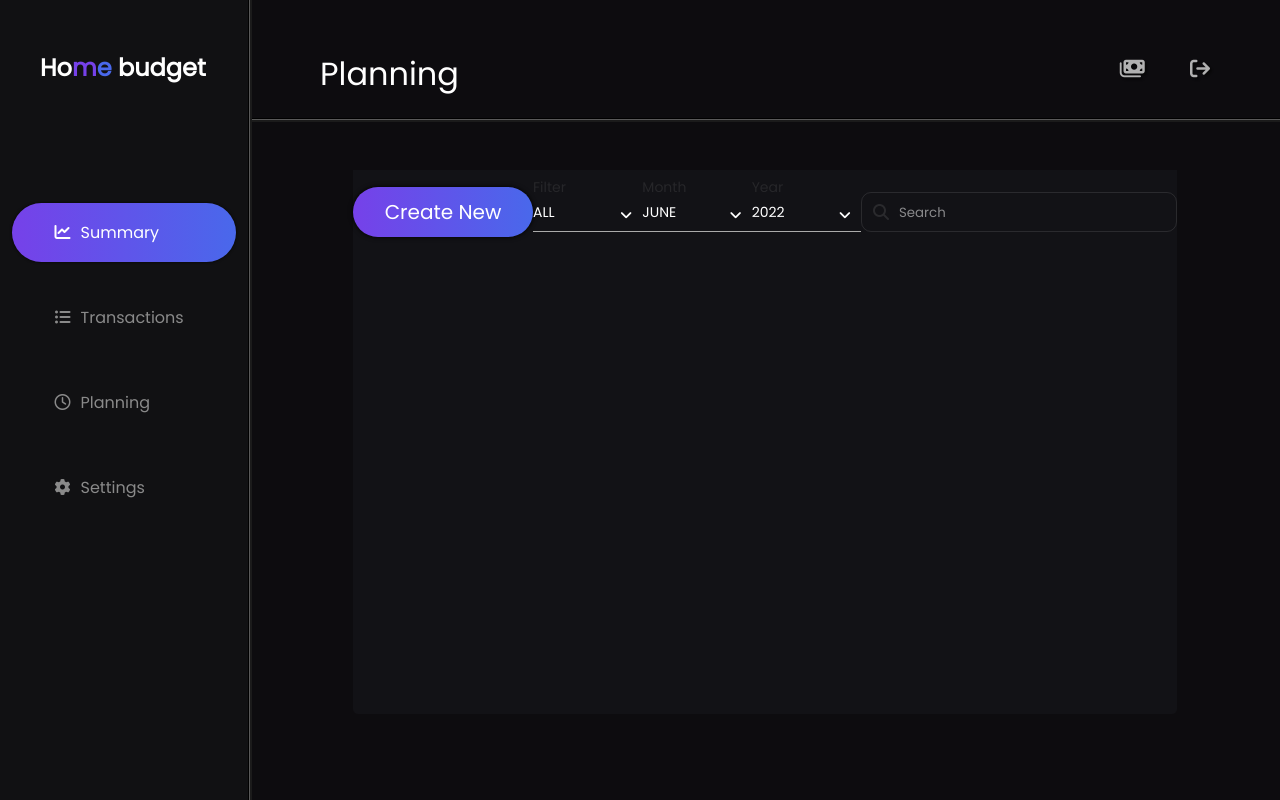
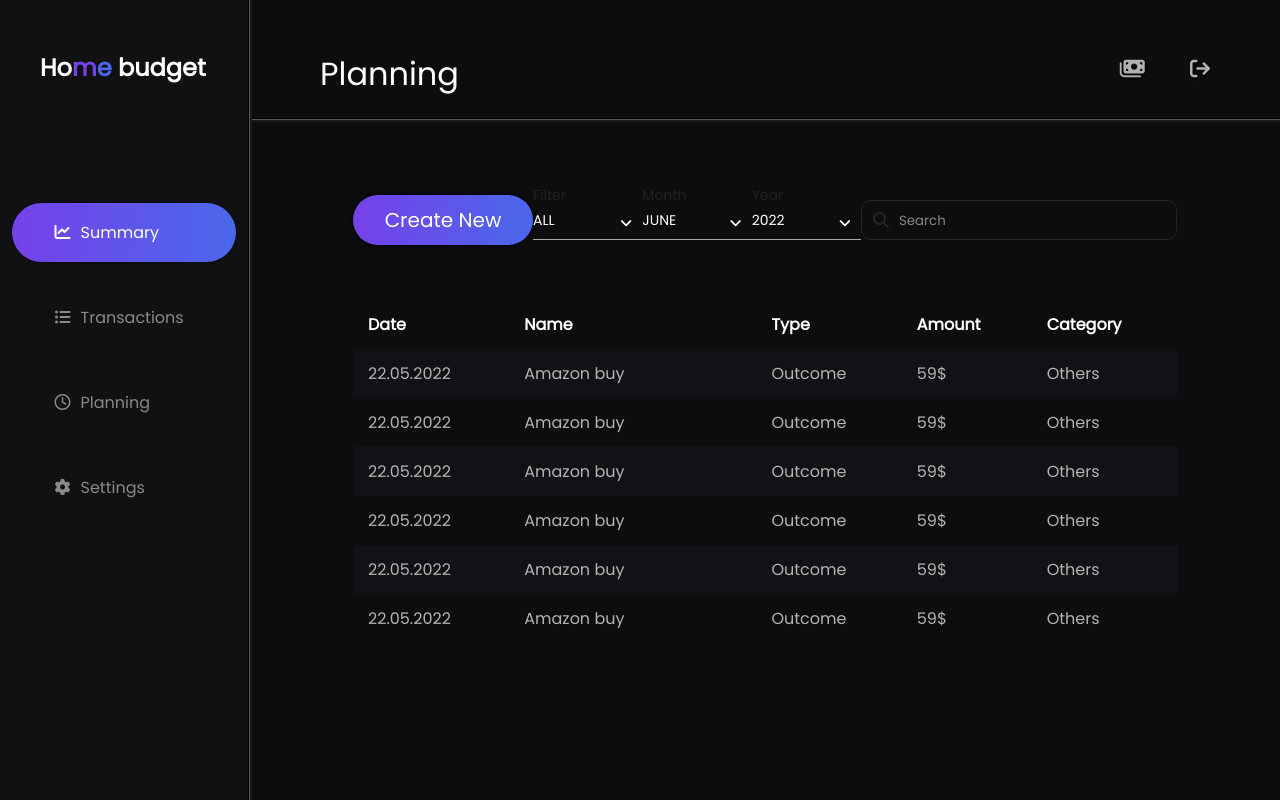
Before and after one commit to MarcinNiemczyk/home-budget, a Flask app: page /planning in a window 1280 px wide. Run offline with Flask 2, Linux system fonts and the light colour scheme; the visitor is signed in with stand-in values (Sample User, id 1); some libraries are stand-ins or nearby versions.

Commit message:
Add transactions table

```diff
--- a/static/styles.css
+++ b/static/styles.css
@@ -437,7 +437,6 @@ form {
 }
 
 .planning {
-    background-color: rgb(var(--secondary-color));
     border-radius: 5px;
     display: flex;
     flex-direction: column;
@@ -448,7 +447,6 @@ form {
 
 .planning__menu {
     align-items: center;
-    background-color: rgb(var(--secondary-color));
     display: flex;
     height: 100px;
     justify-content: space-around;
@@ -484,6 +482,7 @@ form {
 }
 
 .select__options {
+    background-color: rgb(var(--secondary-color));
     color: rgb(150, 150, 150);
     left: 0;
     max-height: 0;
@@ -514,7 +513,7 @@ form {
 }
 
 .select__option {
-    background-color: rgb(var(--secondary-color));
+    border-bottom: 2px solid rgba(255, 255, 255, 0.05);
     border-radius: 5px;
     cursor: pointer;
     margin-bottom: 5px;
@@ -528,6 +527,7 @@ form {
 
 .select__option.active {
     background-color: rgb(var(--color-black));
+    border: none;
     color: rgb(100, 100, 100);
     font-weight: bold;
 }
@@ -554,12 +554,6 @@ form {
     overflow-y: scroll;
 }
 
-.planning__table {
-    /* background-color: rgb(var(--nav-color)); */
-    height: 100%;
-    width: 100%;
-}
-
 .search {
     position: relative;
 }
@@ -583,6 +577,46 @@ form {
 .search__input:focus {
     color: white;
     outline: 1px solid rgba(255, 255, 255, 0.1);
+}
+
+.transactions-table__container {
+    display: flex;
+    justify-content: center;
+    margin-top: 30px;
+    width: 100%;
+}
+
+.transactions-table {
+    border-collapse: collapse;
+    border-radius: 10px 10px 0 0;
+    font-size: 16px;
+    min-width: 600px;
+    overflow: hidden;
+    width: 100%;
+}
+
+.transactions-table thead tr  {
+    color: white;
+    font-weight: bold;
+    text-align: left;
+    width: 100%;
+}
+
+.transactions-table th,
+.transactions-table td {
+    padding: 12px 15px;
+}
+
+.transactions-table th:nth-of-type(2) {
+    width: 30%;
+}
+
+.transactions-table tbody tr {
+    color: rgb(180, 180, 180);
+}
+
+.transactions-table tbody tr:nth-of-type(odd) {
+    background-color: rgb(var(--secondary-color));
 }
 
 
--- a/templates/planning.html
+++ b/templates/planning.html
@@ -62,7 +62,62 @@
 
         </div>
 
-        <div class="planning__table">
+        <div class="transactions-table__container">
+            <table class="transactions-table">
+                <thead>
+                    <tr>
+                        <th>Date</th>
+                        <th>Name</th>
+                        <th>Type</th>
+                        <th>Amount</th>
+                        <th>Category</th>
+                    </tr>
+                </thead>
+                <tbody>
+                    <tr>
+                        <td>22.05.2022</td>
+                        <td>Amazon buy</td>
+                        <td>Outcome</td>
+                        <td>59$</td>
+                        <td>Others</td>
+                    </tr>
+                    <tr>
+                        <td>22.05.2022</td>
+                        <td>Amazon buy</td>
+                        <td>Outcome</td>
+                        <td>59$</td>
+                        <td>Others</td>
+                    </tr>
+                    <tr>
+                        <td>22.05.2022</td>
+                        <td>Amazon buy</td>
+                        <td>Outcome</td>
+                        <td>59$</td>
+                        <td>Others</td>
+                    </tr>
+                    <tr>
+                        <td>22.05.2022</td>
+                        <td>Amazon buy</td>
+                        <td>Outcome</td>
+                        <td>59$</td>
+                        <td>Others</td>
+                    </tr>
+                    <tr>
+                        <td>22.05.2022</td>
+                        <td>Amazon buy</td>
+                        <td>Outcome</td>
+                        <td>59$</td>
+                        <td>Others</td>
+                    </tr>
+                    <tr>
+                        <td>22.05.2022</td>
+                        <td>Amazon buy</td>
+                        <td>Outcome</td>
+                        <td>59$</td>
+                        <td>Others</td>
+                    </tr>
+                </tbody>
+            </table>
         </div>
     </div>
 {% endblock %}
```
